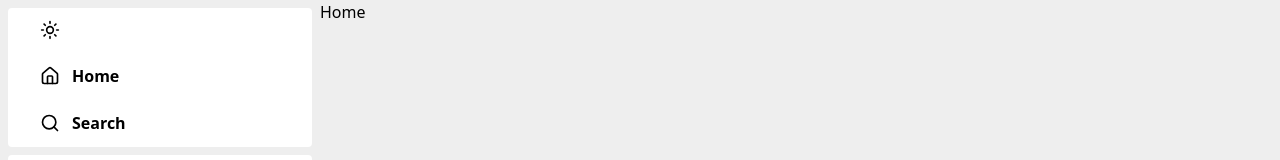
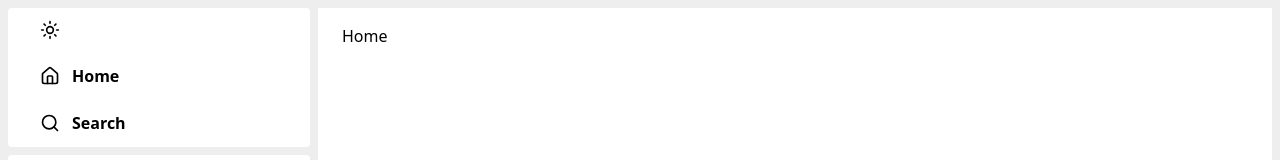
Before and after one commit to Juanpabdl/spotify-clone, a React (Vite) app: page / in a window 1280 px wide. Shown: the top 160 px of the page. Built offline with nearby package versions, Linux system fonts and the light colour scheme.

Commit message:
style (Layout): defined style for Outlet container

```diff
--- a/src/pages/Layout/index.tsx
+++ b/src/pages/Layout/index.tsx
@@ -7,7 +7,9 @@ const Layout = () => {
         <div className="h-screen bg-background">
             <div className="h-[90%] flex">
                 <SideBar/>
-                <Outlet/>
+                <div className="w-[100%] m-2 p-6 pt-4 bg-card text-foreground overflow-auto lg:w-[75%] lg:ml-0">
+                    <Outlet/>
+                </div>
                 {/*<ScrollToTop/>*/}
             </div>
             <Player/>
```
